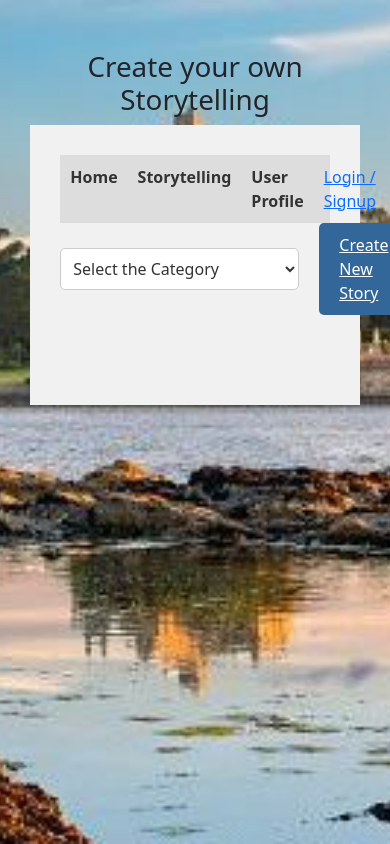
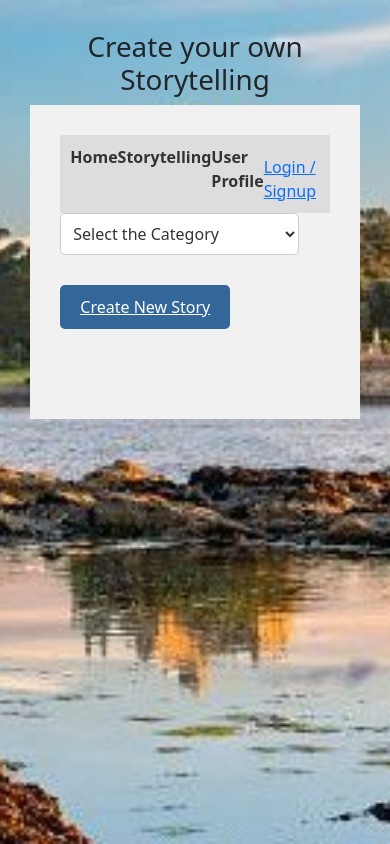
Before and after one commit to ginidino/il74.github.io, a plain HTML site: page storytelling.html in a window 390 px wide. Drawn offline with nearby package versions, Linux system fonts and the light colour scheme; a web font is replaced by a local one.

Commit message:
Update story.css

```diff
--- a/css/story.css
+++ b/css/story.css
@@ -170,7 +170,7 @@ form button[type="submit"]:hover {
     padding: 20px;
     border: 1px solid #888;
     width: 80%;
-    max-width: 500px;
+    max-width: 500px; /* Adjust max-width as needed */
 }
 
 .close {
@@ -186,3 +186,44 @@ form button[type="submit"]:hover {
     text-decoration: none;
     cursor: pointer;
 }
+
+/* Media Queries */
+@media only screen and (max-width: 768px) {
+    .container {
+        width: 100%;
+        padding-top: 30px;
+    }
+
+    .menu {
+        flex-direction: column;
+        align-items: flex-start;
+    }
+
+    .menu li {
+        margin-right: 0;
+        margin-bottom: 10px;
+    }
+
+    .login-signup {
+        margin-left: 0;
+        margin-top: 10px;
+    }
+
+    .category-bar {
+        flex-direction: column;
+        align-items: flex-start;
+    }
+
+    .category-list {
+        margin-right: 0;
+        margin-bottom: 10px;
+    }
+
+    #createBtn {
+        margin-top: 10px;
+    }
+
+    #categoryList {
+        margin-bottom: 10px;
+    }
+}
```
